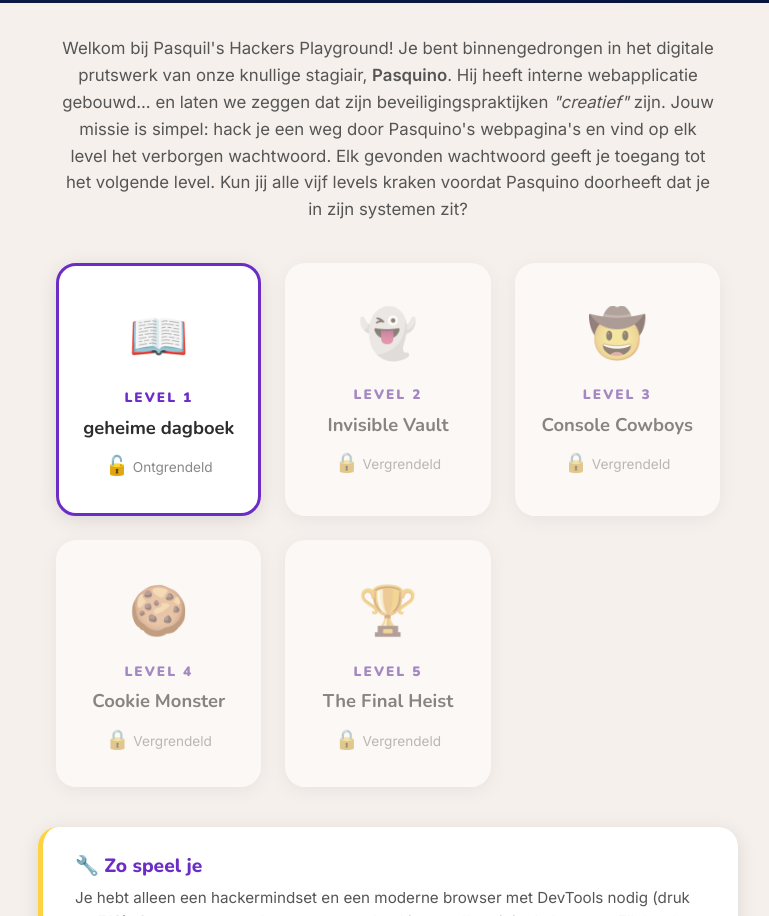
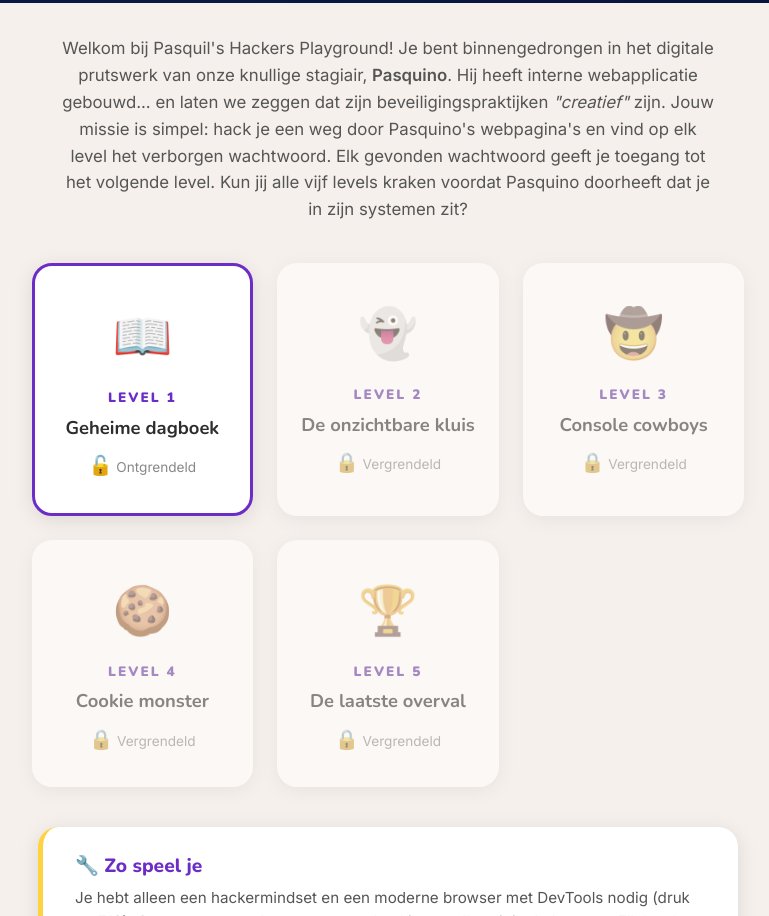
Before and after one commit to riskyarv/riskyarv.github.io, a website: page index.html in a window 1280 px wide. Shown: the part 444-1360 px from the top of the page, without its empty margins (252-1021 px from the left). Drawn offline with nearby package versions, Linux system fonts and the light colour scheme.

Commit message:
Update index.html

```diff
--- a/index.html
+++ b/index.html
@@ -33,35 +33,35 @@
       <a href="levels/level1.html" class="level-card unlocked" data-level="1">
         <span class="card-emoji">📖</span>
         <div class="card-number">Level 1</div>
-        <div class="card-title">geheime dagboek</div>
+        <div class="card-title">Geheime dagboek</div>
         <div class="card-status" data-i18n="status-unlocked"><span class="lock">🔓</span> Ontgrendeld</div>
       </a>
 
       <a href="levels/level2.html" class="level-card locked" data-level="2">
         <span class="card-emoji">👻</span>
         <div class="card-number">Level 2</div>
-        <div class="card-title">Invisible Vault</div>
+        <div class="card-title">De onzichtbare kluis</div>
         <div class="card-status" data-i18n="status-locked"><span class="lock">🔒</span> Vergrendeld</div>
       </a>
 
       <a href="levels/level3.html" class="level-card locked" data-level="3">
         <span class="card-emoji">🤠</span>
         <div class="card-number">Level 3</div>
-        <div class="card-title">Console Cowboys</div>
+        <div class="card-title">Console cowboys</div>
         <div class="card-status" data-i18n="status-locked"><span class="lock">🔒</span> Vergrendeld</div>
       </a>
 
       <a href="levels/level4.html" class="level-card locked" data-level="4">
         <span class="card-emoji">🍪</span>
         <div class="card-number">Level 4</div>
-        <div class="card-title">Cookie Monster</div>
+        <div class="card-title">Cookie monster</div>
         <div class="card-status" data-i18n="status-locked"><span class="lock">🔒</span> Vergrendeld</div>
       </a>
 
       <a href="levels/level5.html" class="level-card locked" data-level="5">
         <span class="card-emoji">🏆</span>
         <div class="card-number">Level 5</div>
-        <div class="card-title">The Final Heist</div>
+        <div class="card-title">De laatste overval</div>
         <div class="card-status" data-i18n="status-locked"><span class="lock">🔒</span> Vergrendeld</div>
       </a>
 
```
